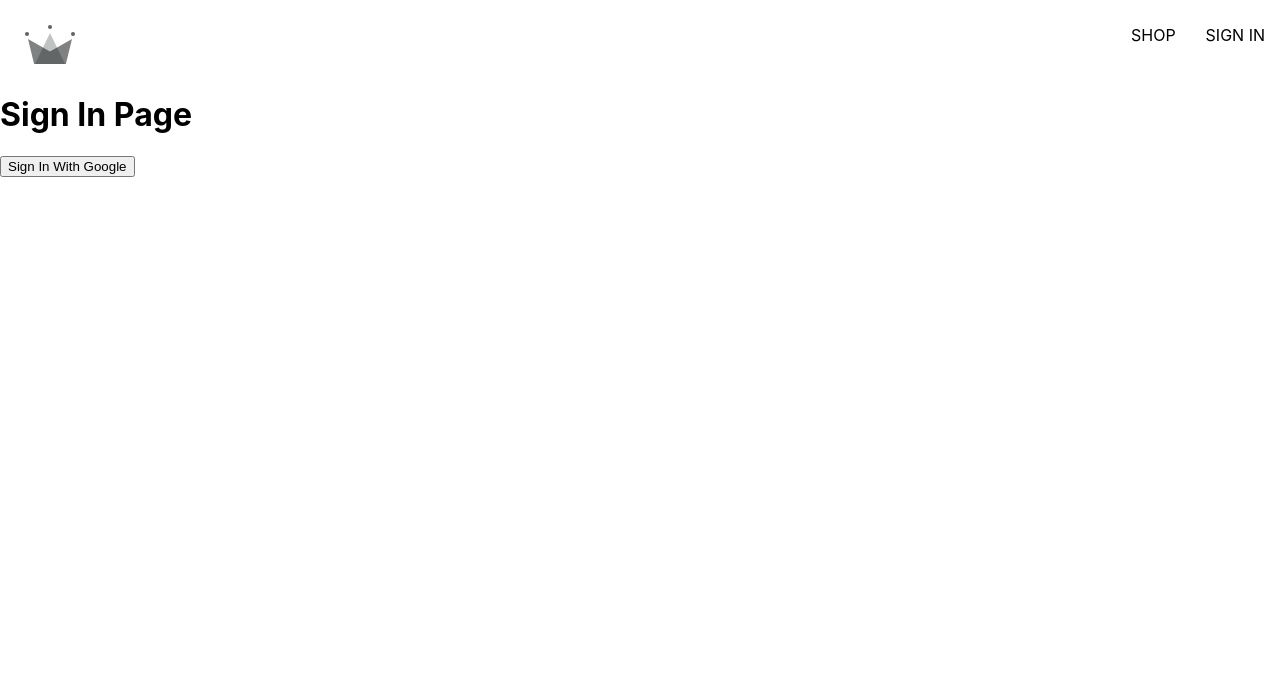
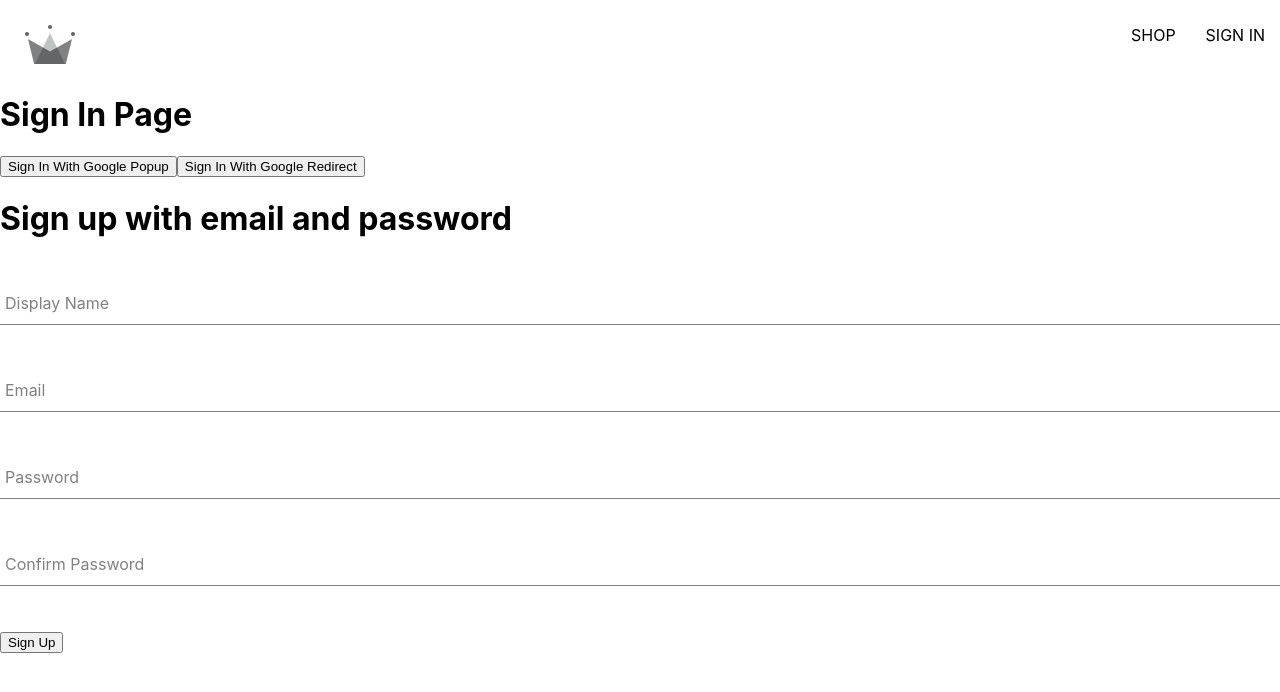
Before and after one commit to nicecore/crwn-new, a React (Create React App) app: page /sign-in in a window 1280 px wide. Shown: the top 692 px of the page. Built offline with nearby package versions, Linux system fonts and the light colour scheme.

Commit message:
sign up with email and password complete

```diff
--- /dev/null
+++ b/src/components/form-input/form-input.component.jsx
@@ -0,0 +1,16 @@
+import './form-input.styles.scss'
+
+const FormInput = ({ label, ...otherProps }) => {
+  return (
+    <div className="group">
+      <input className='form-input' {...otherProps} />
+      {label && (
+        <label
+          className={`${otherProps.value.length ? 'shrink' : ''} form-input-label`}>{label}
+        </label>
+      )}
+    </div>
+  );
+};
+
+export default FormInput;
--- /dev/null
+++ b/src/components/form-input/form-input.styles.scss
@@ -0,0 +1,54 @@
+$sub-color: grey;
+$main-color: black;
+
+@mixin shrinkLabel {
+  top: -14px;
+  font-size: 12px;
+  color: $main-color;
+}
+
+.group {
+  position: relative;
+  margin: 45px 0;
+
+  .form-input {
+    background: none;
+    background-color: white;
+    color: $sub-color;
+    font-size: 18px;
+    padding: 10px 10px 10px 5px;
+    display: block;
+    width: 100%;
+    border: none;
+    border-radius: 0;
+    border-bottom: 1px solid $sub-color;
+    margin: 25px 0;
+
+    &:focus {
+      outline: none;
+    }
+
+    &:focus ~ .form-input-label {
+      @include shrinkLabel();
+    }
+  }
+
+  input[type="password"] {
+    letter-spacing: 0.3em;
+  }
+
+  .form-input-label {
+    color: $sub-color;
+    font-size: 16px;
+    font-weight: normal;
+    position: absolute;
+    pointer-events: none;
+    left: 5px;
+    top: 10px;
+    transition: 300ms ease all;
+
+    &.shrink {
+      @include shrinkLabel();
+    }
+  }
+}
--- /dev/null
+++ b/src/components/sign-up-form/sign-up-form.component.jsx
@@ -0,0 +1,82 @@
+import { useState } from "react";
+import { createAuthUserWithEmailAndPassword, createUserDocumentFromAuth } from "../../utils/firebase/firebase.utils";
+
+import FormInput from "../form-input/form-input.component";
+
+
+const defaultFormFields = {
+  displayName: '',
+  email: '',
+  password: '',
+  confirmPassword: ''
+}
+
+
+const SignUpForm = () => {
+
+  const [formFields, setFormFields] = useState(defaultFormFields)
+  const { displayName, email, password, confirmPassword } = formFields;
+
+  const resetFormFields = () => {
+    setFormFields(defaultFormFields);
+  }
+
+  const handleSubmit = async (event) => {
+    event.preventDefault();
+    // confirm passwords match
+    if (password !== confirmPassword) {
+      alert("Passwords do not match!");
+      return;
+    }
+
+    try {
+      const { user } = await createAuthUserWithEmailAndPassword(
+        email,
+        password
+      );
+
+      await createUserDocumentFromAuth(user, { displayName });
+      resetFormFields();
+
+
+    } catch(error) {
+      if(error.code === 'auth/email-already-in-use') {
+        alert("This email already has an account associated with it.")
+      } else {
+        console.log('user creation encountered an error', error);
+
+      }
+
+    }
+
+
+    // see if user is authed with email/pw
+
+
+    // create user document from what this returns
+
+  }
+
+  const handleChange = (event) => {
+    const {name, value} = event.target;
+    setFormFields({...formFields, [name]: value})
+  }
+
+  return (
+    <div>
+      <h1>Sign up with email and password</h1>
+      <form onSubmit={handleSubmit} action="">
+        <FormInput label="Display Name" required type="text" onChange={handleChange} name="displayName" value={displayName} />
+
+        <FormInput label="Email" required type="email" onChange={handleChange} name="email" value={email} />
+
+        <FormInput label="Password" required type="password" onChange={handleChange} name="password" value={password} />
+
+        <FormInput label="Confirm Password" required type="password" onChange={handleChange} name="confirmPassword" value={confirmPassword} />
+        <button type="submit">Sign Up</button>
+      </form>
+    </div>
+  );
+};
+
+export default SignUpForm;
--- a/src/routes/sign-in/sign-in.component.jsx
+++ b/src/routes/sign-in/sign-in.component.jsx
@@ -1,7 +1,17 @@
-import { signInWithGooglePopup, createUserDocumentFromAuth } from "../../utils/firebase/firebase.utils";
+import {
+  auth,
+  signInWithGooglePopup,
+  createUserDocumentFromAuth,
+  signInWithGoogleRedirect,
+} from "../../utils/firebase/firebase.utils";
+
+import { useEffect } from "react";
+// Gets auth after a redirect (eg to google login)
+import { getRedirectResult } from "firebase/auth";
+
+import SignUpForm from "../../components/sign-up-form/sign-up-form.component";
 
 const SignIn = () => {
-
   // Implementation of auth utils in sign-in page (page-level component/route-level component)
   // Asynchronous because it involves a call to a database
 
@@ -9,14 +19,17 @@
     // Get a response by waiting for signInWithGooglePopup
     // Destructure user object from the response object
     const { user } = await signInWithGooglePopup();
-    const userDocRef = await createUserDocumentFromAuth(user)
-  }
-
+    const userDocRef = await createUserDocumentFromAuth(user);
+  };
 
   return (
     <div>
       <h1>Sign In Page</h1>
-      <button onClick={logGoogleUser}>Sign In With Google</button>
+      <button onClick={logGoogleUser}>Sign In With Google Popup</button>
+      <button onClick={signInWithGoogleRedirect}>
+        Sign In With Google Redirect
+      </button>
+      <SignUpForm></SignUpForm>
     </div>
   );
 };
--- a/src/utils/firebase/firebase.utils.js
+++ b/src/utils/firebase/firebase.utils.js
@@ -4,6 +4,7 @@
   signInWithRedirect,
   signInWithPopup,
   GoogleAuthProvider,
+  createUserWithEmailAndPassword,
 } from "firebase/auth";
 
 // Firestore imports
@@ -13,9 +14,8 @@
   doc,
   // Allows us to get and set docs' data (doc just allow us to get the docs themselves)
   getDoc,
-    setDoc
-} from 'firebase/firestore';
-
+  setDoc,
+} from "firebase/firestore";
 
 const firebaseConfig = {
   apiKey: "AIzaSyD8qaaBuXT4ftcm8uJxvY77HU--BNrXd8c",
@@ -31,14 +31,20 @@
 
 // Google Auth Provider setup
 // Instantiate new Google Auth Provider class
-const provider = new GoogleAuthProvider();
+const googleProvider = new GoogleAuthProvider();
 // Set custom parameters on the Google Auth Provider, always prompt user to select an account
-provider.setCustomParameters({
+googleProvider.setCustomParameters({
   prompt: "select_account",
 });
 
 export const auth = getAuth();
-export const signInWithGooglePopup = () => signInWithPopup(auth, provider);
+
+export const signInWithGooglePopup = () =>
+  signInWithPopup(auth, googleProvider);
+
+// Google sign in with redirect
+export const signInWithGoogleRedirect = () =>
+  signInWithRedirect(auth, googleProvider);
 
 // Instantiation of our database, allows us to interact with it
 export const db = getFirestore();
@@ -46,14 +52,20 @@
 // Store authed user in database as a user document
 // It takes the auth object we get back from firebase auth as an argument
 // Take data we get from firebase auth and store it in firestore
-export const createUserDocumentFromAuth = async (userAuth) => {
+
+export const createUserDocumentFromAuth = async (
+  userAuth,
+  additionalInformation = {}
+) => {
   // Check to see if a user with this info already exists (see if there is existing document reference)
   // doc() takes three args: the database, the collection (as a string), then an identifier
   // We get the uid from the userauth object
   // Even though we don't have a document reference inside our db, Google still
   // generates this object that points to a now unique point in the database.
   // We can use this to set data there since it already points to some place.
-    const userDocRef = doc(db, 'users', userAuth.uid);
+
+  if (!userAuth) return;
+  const userDocRef = doc(db, "users", userAuth.uid);
 
   console.log(userDocRef);
 
@@ -62,7 +74,7 @@
   console.log(userSnapshot);
   console.log(userSnapshot.exists());
 
-    if(!userSnapshot.exists()) {
+  if (!userSnapshot.exists()) {
     // Get properties we want from auth object and new Date to create new user document in firestore
     const { displayName, email } = userAuth;
     const createdAt = new Date();
@@ -73,12 +85,20 @@
       await setDoc(userDocRef, {
         displayName,
         email,
-                createdAt
-            })
+        createdAt,
+        ...additionalInformation
+      });
+
+
     } catch (error) {
-            console.log('There was an error creating the user', error.message);
+      console.log("There was an error creating the user", error.message);
     }
   }
 
   return userDocRef;
-}
+};
+
+export const createAuthUserWithEmailAndPassword = async (email, password) => {
+  if(!email || !password) return;
+  return await createUserWithEmailAndPassword(auth, email, password)
+};
```
Lines whose indentation alone changed are shown as unchanged.
